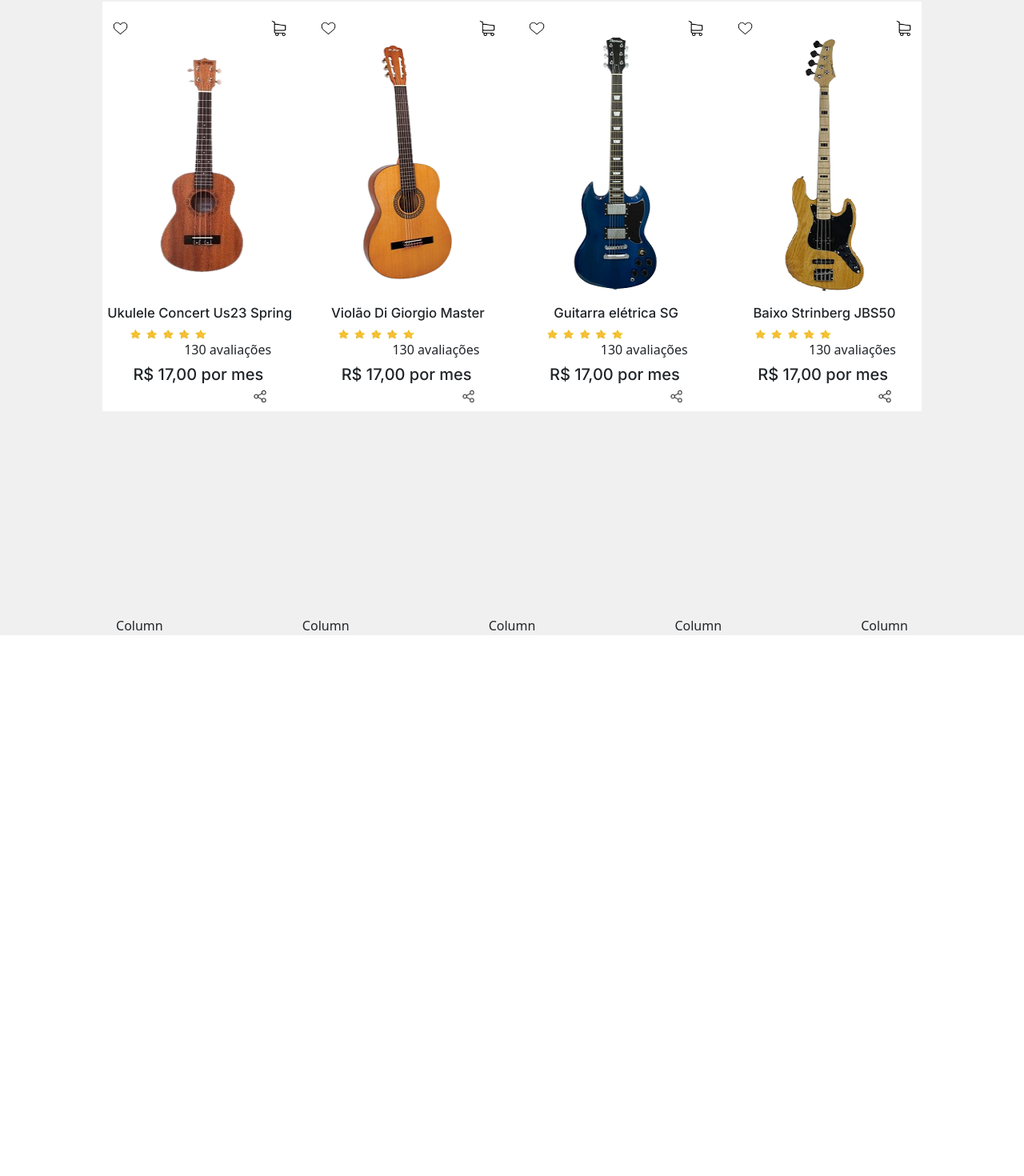
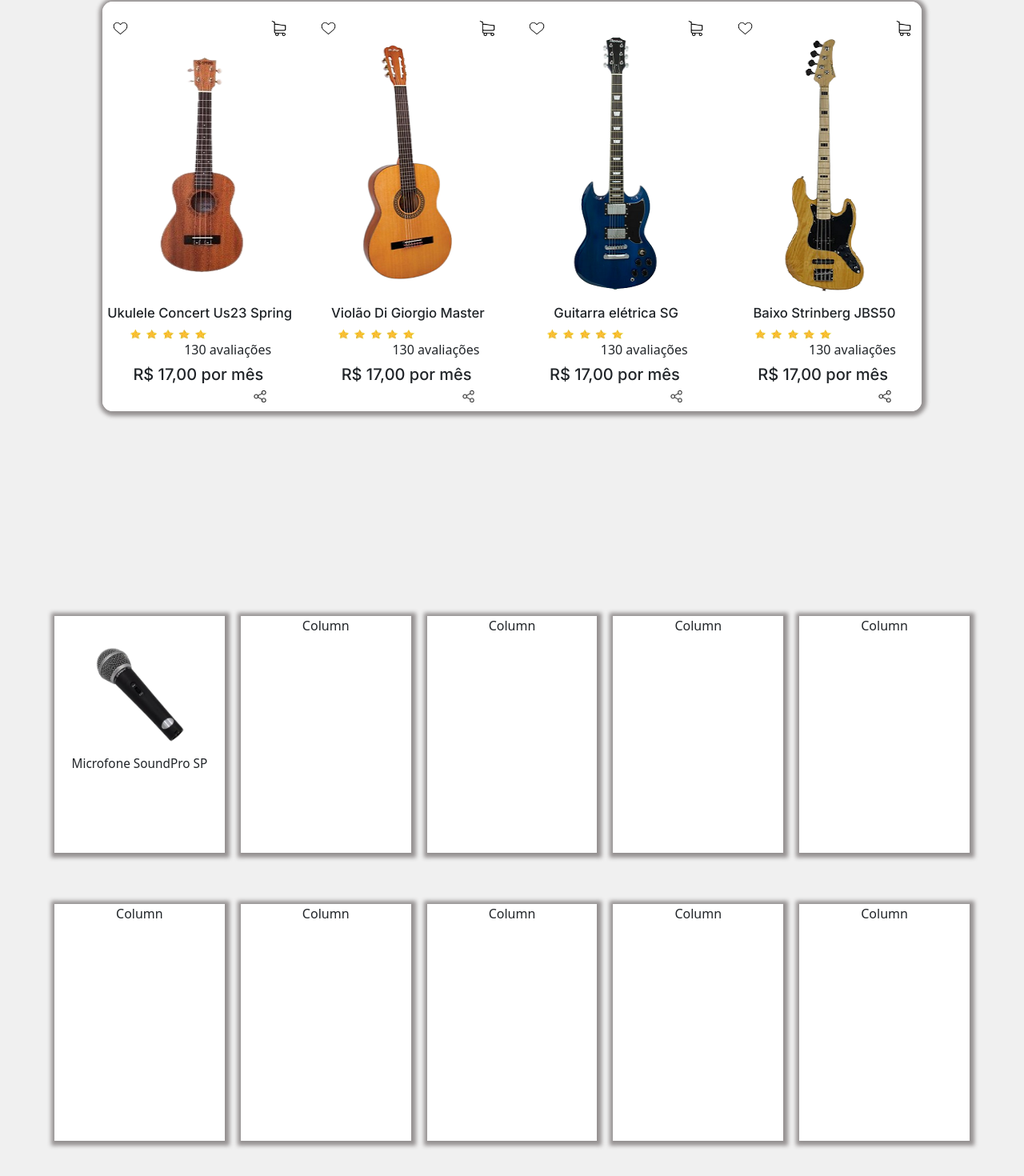
Before and after one commit to spricigom/BeatHub, a Vue app: page /Inicio in a window 1280 px wide. Shown: the part 826-2296 px from the top of the page at 80% size. Before the commit the page ends 1620 px from the top, so only its background shows below. Built offline with nearby package versions, Linux system fonts and the light colour scheme; a web font is replaced by a local one.

Commit message:
FEAT: estilização das iimagens e dos textos dos produtos #1

```diff
--- a/src/views/HomeView.vue
+++ b/src/views/HomeView.vue
@@ -7,7 +7,6 @@ import { RouterLink } from 'vue-router'
 
 <RouterLink to="/produtos">Produtos </RouterLink>
 <RouterLink to="/Inicio">Inicio </RouterLink>
-<RouterLink to="/test">test </RouterLink>
 
 
 
--- a/src/views/InicioView.vue
+++ b/src/views/InicioView.vue
@@ -59,52 +59,49 @@
             </div>
             <div class="container text-center">
                 <div class="row">
-                    <div class="col categorias ">
+                    <div class="col categorias">
                         <div class="texto-categoria">
                             <h5>Faça seu Login</h5>
                         </div>
-                        <img src="@/assets/user.png" alt="">
+                        <img src="@/assets/user.png" alt="" />
                     </div>
 
-                    <div class="col categorias ">
+                    <div class="col categorias">
                         <div class="texto-categoria">
                             <h5>Mais alugados</h5>
-                            <img src="@/assets/item.png" alt="">
+                            <img src="@/assets/item.png" alt="" />
                         </div>
                     </div>
 
-                    <div class="col categorias ">
+                    <div class="col categorias">
                         <div class="texto-categoria">
                             <h5>Sua localização</h5>
-                            <img src="@/assets/local.png" alt="">
+                            <img src="@/assets/local.png" alt="" />
                         </div>
-
                     </div>
 
-                    <div class="col categorias ">
+                    <div class="col categorias">
                         <div class="texto-categoria">
                             <h5>Categorias</h5>
                         </div>
-                        <img src="@/assets/categoria.png" alt="">
+                        <img src="@/assets/categoria.png" alt="" />
                     </div>
                 </div>
             </div>
 
-
- <h2 id="amarelo" style="margin-left: 10vw; margin-top: 2vw;">Os mais alugados</h2>
+            <h2 id="amarelo" style="margin-left: 10vw; margin-top: 2vw">Os mais alugados</h2>
             <div class="campo">
-
                 <div class="mais-alugados text-center">
                     <div class="compra-e-coracao2">
-                        <img src="@/assets/coracao.png" alt="" class="icones">
-                        <img src="@/assets/carrinho-de-compras.png" alt="" class="icones">
+                        <img src="@/assets/coracao.png" alt="" class="icones" />
+                        <img src="@/assets/carrinho-de-compras.png" alt="" class="icones" />
                     </div>
 
-                    <img src="@/assets/ukulele.png" alt="" class="produtos-MaisAlugados">
+                    <img src="@/assets/ukulele.png" alt="" class="produtos-MaisAlugados" />
                     <h2>Ukulele Concert Us23 Spring</h2>
 
                     <div class="conteudo1">
-                        <img src="@/assets/estrelas.png" alt="" class="estrelas">
+                        <img src="@/assets/estrelas.png" alt="" class="estrelas" />
                         <div class="avaliacao">
                             <h6>130 avaliações</h6>
                         </div>
@@ -112,24 +109,23 @@
 
                     <div class="conteudo2">
                         <div class="preco">
-                            <h5>R$ 17,00 por mes</h5>
+                            <h5>R$ 17,00 por mês</h5>
                         </div>
-                        <img src="@/assets/compartilhe.png" alt="" class="compartilhe">
+                        <img src="@/assets/compartilhe.png" alt="" class="compartilhe" />
                     </div>
-
                 </div>
 
                 <div class="mais-alugados text-center">
                     <div class="compra-e-coracao2">
-                        <img src="@/assets/coracao.png" alt="" class="icones">
-                        <img src="@/assets/carrinho-de-compras.png" alt="" class="icones">
+                        <img src="@/assets/coracao.png" alt="" class="icones" />
+                        <img src="@/assets/carrinho-de-compras.png" alt="" class="icones" />
                     </div>
 
-                    <img src="@/assets/violao.png" alt="" class="produtos-MaisAlugados">
+                    <img src="@/assets/violao.png" alt="" class="produtos-MaisAlugados" />
                     <h2>Violão Di Giorgio Master</h2>
 
                     <div class="conteudo1">
-                        <img src="@/assets/estrelas.png" alt="" class="estrelas">
+                        <img src="@/assets/estrelas.png" alt="" class="estrelas" />
                         <div class="avaliacao">
                             <h6>130 avaliações</h6>
                         </div>
@@ -137,24 +133,23 @@
 
                     <div class="conteudo2">
                         <div class="preco">
-                            <h5>R$ 17,00 por mes</h5>
+                            <h5>R$ 17,00 por mês</h5>
                         </div>
-                        <img src="@/assets/compartilhe.png" alt="" class="compartilhe">
+                        <img src="@/assets/compartilhe.png" alt="" class="compartilhe" />
                     </div>
-
                 </div>
 
                 <div class="mais-alugados text-center">
                     <div class="compra-e-coracao2">
-                        <img src="@/assets/coracao.png" alt="" class="icones">
-                        <img src="@/assets/carrinho-de-compras.png" alt="" class="icones">
+                        <img src="@/assets/coracao.png" alt="" class="icones" />
+                        <img src="@/assets/carrinho-de-compras.png" alt="" class="icones" />
                     </div>
 
-                    <img src="@/assets/guitarra.png" alt="" class="produtos-MaisAlugados">
+                    <img src="@/assets/guitarra.png" alt="" class="produtos-MaisAlugados" />
                     <h2>Guitarra elétrica SG</h2>
 
                     <div class="conteudo1">
-                        <img src="@/assets/estrelas.png" alt="" class="estrelas">
+                        <img src="@/assets/estrelas.png" alt="" class="estrelas" />
                         <div class="avaliacao">
                             <h6>130 avaliações</h6>
                         </div>
@@ -162,29 +157,23 @@
 
                     <div class="conteudo2">
                         <div class="preco">
-                            <h5>R$ 17,00 por mes</h5>
+                            <h5>R$ 17,00 por mês</h5>
                         </div>
-                        <img src="@/assets/compartilhe.png" alt="" class="compartilhe">
+                        <img src="@/assets/compartilhe.png" alt="" class="compartilhe" />
                     </div>
-
                 </div>
-
-
-
-
-
 
                 <div class="mais-alugados text-center">
                     <div class="compra-e-coracao2">
-                        <img src="@/assets/coracao.png" alt="" class="icones">
-                        <img src="@/assets/carrinho-de-compras.png" alt="" class="icones">
+                        <img src="@/assets/coracao.png" alt="" class="icones" />
+                        <img src="@/assets/carrinho-de-compras.png" alt="" class="icones" />
                     </div>
 
-                    <img src="@/assets/baixo.png" alt="" class="produtos-MaisAlugados">
+                    <img src="@/assets/baixo.png" alt="" class="produtos-MaisAlugados" />
                     <h2>Baixo Strinberg JBS50</h2>
 
                     <div class="conteudo1">
-                        <img src="@/assets/estrelas.png" alt="" class="estrelas">
+                        <img src="@/assets/estrelas.png" alt="" class="estrelas" />
                         <div class="avaliacao">
                             <h6>130 avaliações</h6>
                         </div>
@@ -192,34 +181,44 @@
 
                     <div class="conteudo2">
                         <div class="preco">
-                            <h5>R$ 17,00 por mes</h5>
+                            <h5>R$ 17,00 por mês</h5>
                         </div>
-                        <img src="@/assets/compartilhe.png" alt="" class="compartilhe">
+                        <img src="@/assets/compartilhe.png" alt="" class="compartilhe" />
                     </div>
-
                 </div>
-
             </div>
 
             <div class="container text-center">
-  <div class="row">
-    <div class="col">
-      Column
-    </div>
-    <div class="col">
-      Column
-    </div>
-    <div class="col">
-      Column
-    </div>
-    <div class="col">
-      Column
-    </div>
-    <div class="col">
-      Column
-    </div>
-  </div>
-</div>
+                <div class="row">
+
+
+                    <div class="col produtos">
+
+                        <div class="img-produtos">
+                            <img src="@/assets/microfone.png" alt="" />
+                        </div>
+                        <h2 class="texto-produtos">Microfone SoundPro SP</h2>
+
+
+
+
+
+                    </div>
+
+
+                    <div class="col produtos">Column</div>
+                    <div class="col produtos">Column</div>
+                    <div class="col produtos">Column</div>
+                    <div class="col produtos">Column</div>
+                </div>
+                <div class="row">
+                    <div class="col produtos">Column</div>
+                    <div class="col produtos">Column</div>
+                    <div class="col produtos">Column</div>
+                    <div class="col produtos">Column</div>
+                    <div class="col produtos">Column</div>
+                </div>
+            </div>
         </main>
 
         <footer></footer>
@@ -227,10 +226,40 @@
 </template>
 
 <style scoped>
+.texto-produtos {
+    font-size: 1.2vw;
+    margin-top: 2vh;
+}
 
-.conteudo2{
+.img-produtos {
+    height: 20vh;
+}
+
+.img-produtos img {
+    width: 100%;
+    height: 100%;
+    object-fit: contain;
+    padding-top: 5vh;
+}
+
+.produtos {
+    background-color: white;
+    height: 37vh;
+    margin-left: 10px;
+    margin-right: 10px;
+    box-shadow: 1px 1px 5px 5px rgb(150, 146, 146);
+    margin-bottom: 8vh;
+
+
+}
+
+
+
+.conteudo2 {
     margin-top: 5vh;
 }
+
+
 .compra-e-coracao2 {
     display: flex;
     justify-content: space-between;
@@ -246,6 +275,8 @@
     font-family: 'Inter', 'sans serif';
 }
 
+
+
 .compartilhe {
     display: flex;
     float: right;
@@ -253,11 +284,16 @@
     width: 1.2vw;
 }
 
+
+
+
 .estrelas {
     display: flex;
     float: left;
     margin-left: 2.5vw;
 }
+
+
 
 .avaliacao {
     display: flex;
@@ -275,6 +311,8 @@
     height: 64vh;
     width: 19vw;
     background-color: white;
+    border-radius: 1vw;
+
 }
 
 .mais-alugados h2 {
@@ -293,6 +331,9 @@
     justify-content: space-between;
     position: relative;
     left: 50%;
+    box-shadow: 1px 1px 5px 5px rgb(150, 146, 146);
+    border-radius: 1vw;
+
 }
 
 * {
@@ -380,7 +421,6 @@ a {
 /*estilos do carrossel */
 body {
     background-color: rgb(240, 240, 240);
-
 }
 
 .carousel {
@@ -388,7 +428,7 @@ body {
 }
 
 #carouselExample .carousel-item::before {
-    content: "";
+    content: '';
     background: linear-gradient(0deg, rgb(240, 240, 240) 50%, transparent 69%);
     display: block;
     position: absolute;
@@ -396,7 +436,6 @@ body {
     width: 100vw;
     height: 120vh;
 }
-
 
 /*Categorias em cima do carrossel*/
 .categorias {
@@ -420,13 +459,13 @@ body {
 .categorias img {
     width: 10vw;
     height: 10vw;
-    margin-top: .5vw;
+    margin-top: 0.5vw;
     align-items: center;
 }
 
 .texto-categoria {
     margin-top: 1vw;
-    font-family: "Josefin Sans", sans-serif;
+    font-family: 'Josefin Sans', sans-serif;
     color: #f48200;
     font-size: 1.8vh;
 }
```
Also changed, not shown: src/assets/microfone.png (added).
